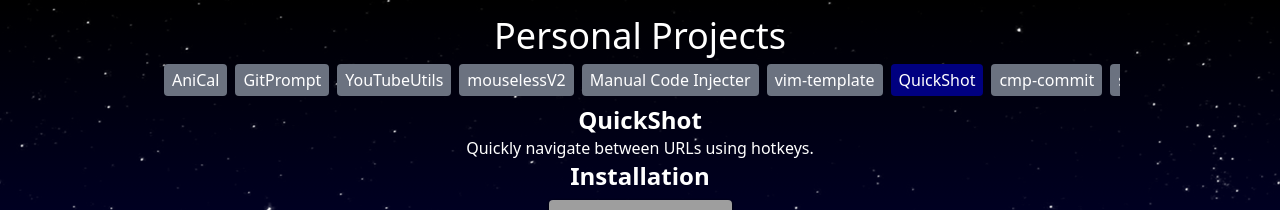
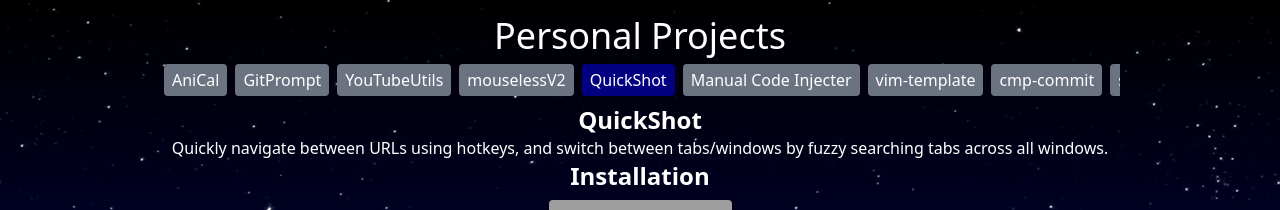
Before and after one commit to Dosx001/aboutandres, a Next.js app: page /projects in a window 1280 px wide. Both pictures are taken after a click on the button "QuickShot". Shown: the top 210 px of the page. Built offline with nearby package versions, Linux system fonts and the light colour scheme; grey boxes are pictures that could not be loaded.

Commit message:
feat: update QuickShot project

```diff
--- a/src/components/Project.tsx
+++ b/src/components/Project.tsx
@@ -156,13 +156,16 @@ const Project = ({ name }: { name: string }) => {
     case "QuickShot":
       return res(
         <>
-          <div>Quickly navigate between URLs using hotkeys.</div>
+          <div>
+            Quickly navigate between URLs using hotkeys, and switch between
+            tabs/windows by fuzzy searching tabs across all windows.
+          </div>
           {firefox("quickshot")}
           {github(name)}
           <ImgSlider
             imgs={[
-              "https://addons.mozilla.org/user-media/previews/full/275/275865.png",
-              "https://addons.mozilla.org/user-media/previews/full/275/275932.png",
+              "https://addons.mozilla.org/user-media/previews/full/300/300044.png",
+              "https://addons.mozilla.org/user-media/previews/full/300/300043.png",
             ]}
           />
         </>,
--- a/src/pages/projects.tsx
+++ b/src/pages/projects.tsx
@@ -9,9 +9,9 @@ const Projects = () => {
     "GitPrompt",
     "YouTubeUtils",
     "mouselessV2",
+    "QuickShot",
     "Manual Code Injecter",
     "vim-template",
-    "QuickShot",
     "cmp-commit",
     "statusline.vim",
   ];
```
